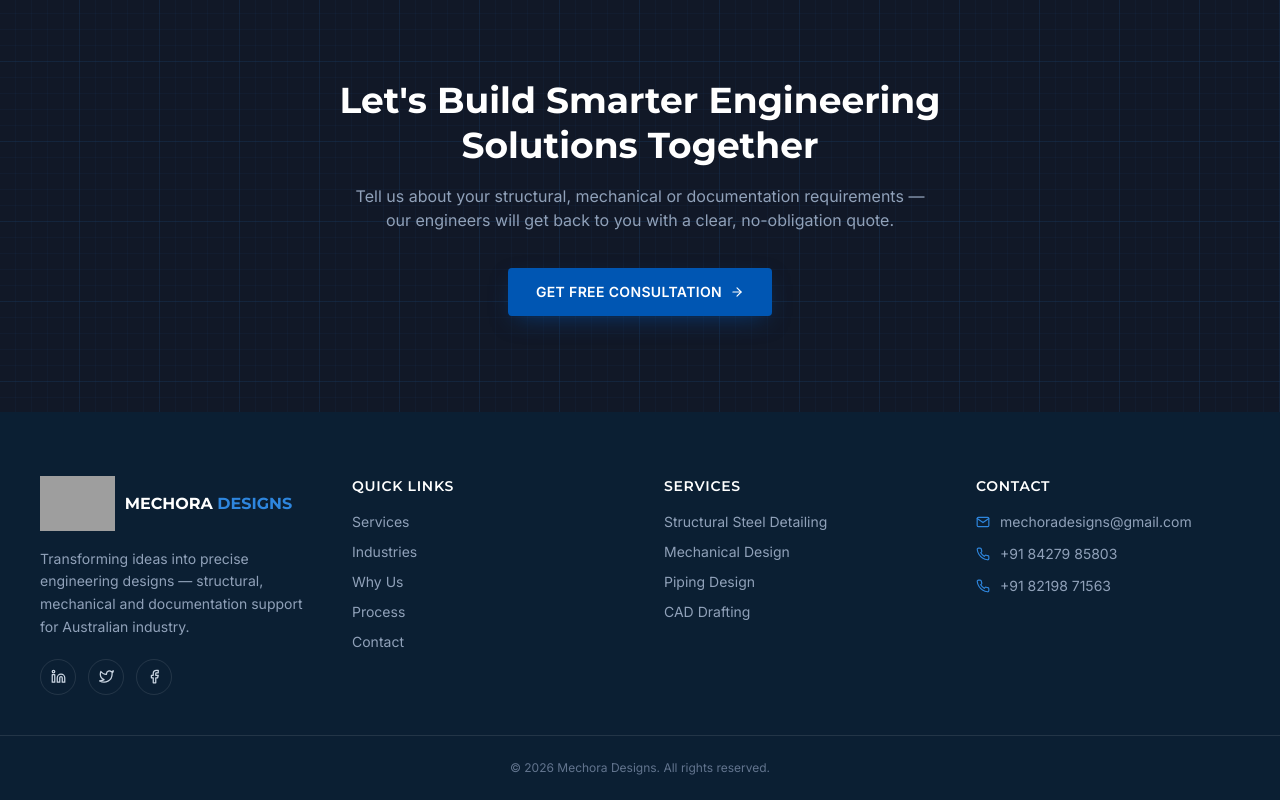
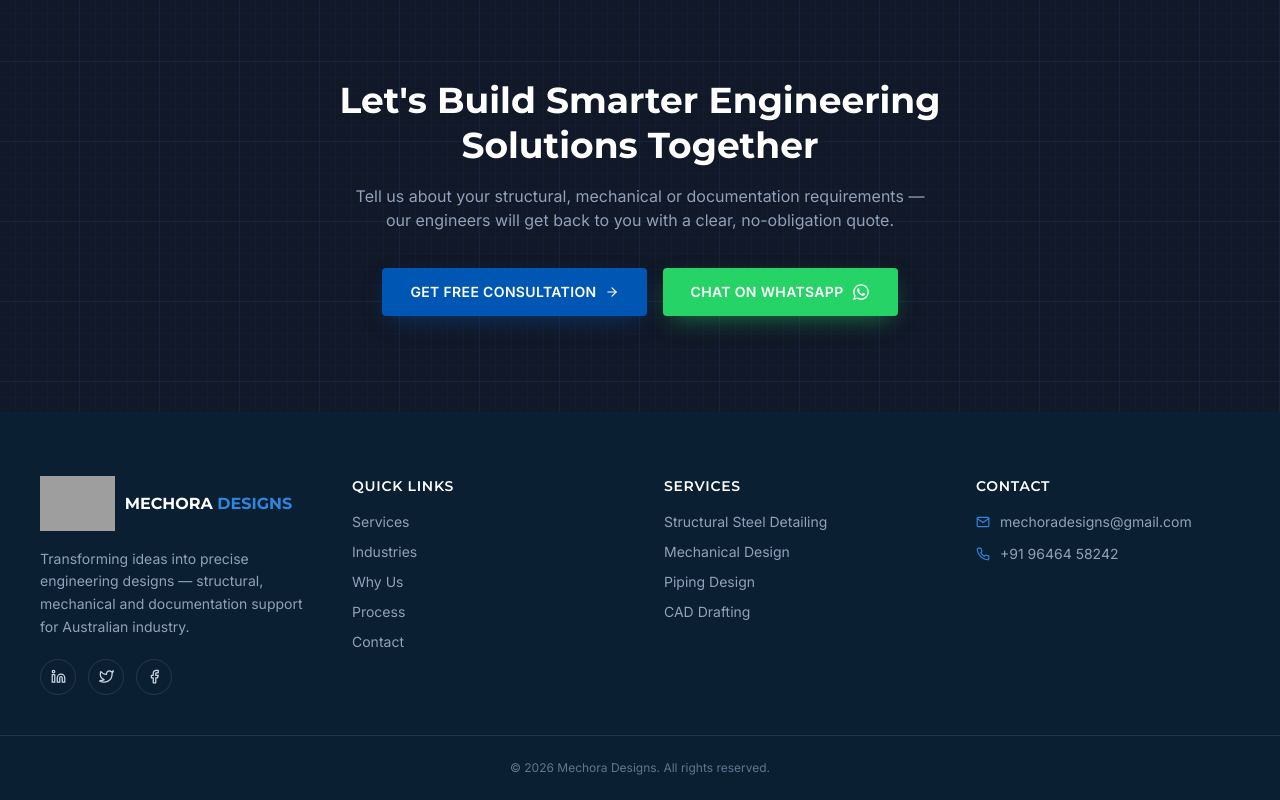
Before and after one commit to RezenBoy/Mechora-Design, a React (Vite) app: page / in a window 1280 px wide. Shown: the part 4648-5448 px from the top of the page. Built offline with nearby package versions, Linux system fonts and the light colour scheme; grey boxes are pictures that could not be loaded.

Commit message:
no chng whatsapp

```diff
--- a/src/components/CTA.tsx
+++ b/src/components/CTA.tsx
@@ -1,6 +1,13 @@
 import { motion } from "framer-motion";
 import { FiArrowRight } from "react-icons/fi";
+import { FaWhatsapp } from "react-icons/fa";
 import Button from "./ui/Button";
+
+const EMAIL = "mechoradesigns@gmail.com";
+const PHONE_NUMBER = "+919646458242";
+const WHATSAPP_MESSAGE = encodeURIComponent(
+  "Hi, I'm interested in your work. Please share more details."
+);
 
 export default function CTA() {
   return (
@@ -31,10 +38,20 @@ export default function CTA() {
           whileInView={{ opacity: 1, y: 0 }}
           viewport={{ once: true }}
           transition={{ duration: 0.6, delay: 0.2 }}
-          className="mt-9"
+          className="mt-9 flex flex-col items-center justify-center gap-4 sm:flex-row"
         >
-          <Button variant="primary" as="a" href="mailto:mechoradesigns@gmail.com" icon={<FiArrowRight />}>
+          <Button variant="primary" as="a" href={`mailto:${EMAIL}`} icon={<FiArrowRight />}>
             Get Free Consultation
+          </Button>
+          <Button
+            variant="whatsapp"
+            as="a"
+            href={`https://wa.me/${PHONE_NUMBER.replace("+", "")}?text=${WHATSAPP_MESSAGE}`}
+            target="_blank"
+            rel="noopener noreferrer"
+            icon={<FaWhatsapp size={18} />}
+          >
+            Chat on WhatsApp
           </Button>
         </motion.div>
       </div>
--- a/src/components/Footer.tsx
+++ b/src/components/Footer.tsx
@@ -86,11 +86,14 @@ export default function Footer() {
                 <FiMail className="text-accent" /> mechoradesigns@gmail.com
               </li>
               <li className="flex items-center gap-2.5">
+                <FiPhone className="text-accent" /> +91 96464 58242
+              </li>
+              {/* <li className="flex items-center gap-2.5">
                 <FiPhone className="text-accent" /> +91 84279 85803
-              </li>
-              <li className="flex items-center gap-2.5">
+              </li> */}
+              {/* <li className="flex items-center gap-2.5">
                 <FiPhone className="text-accent" /> +91 82198 71563
-              </li>
+              </li> */}
               {/* <li className="flex items-center gap-2.5">
                 <FiMapPin className="text-accent" /> Sydney, NSW, Australia
               </li> */}
--- a/src/components/ui/Button.tsx
+++ b/src/components/ui/Button.tsx
@@ -1,6 +1,6 @@
 import { useState, type ButtonHTMLAttributes, type ReactNode, type MouseEvent } from "react";
 
-type Variant = "primary" | "outline" | "ghost";
+type Variant = "primary" | "outline" | "ghost" | "whatsapp";
 
 interface ButtonProps extends ButtonHTMLAttributes<HTMLButtonElement> {
   variant?: Variant;
@@ -8,6 +8,8 @@ interface ButtonProps extends ButtonHTMLAttributes<HTMLButtonElement> {
   icon?: ReactNode;
   as?: "button" | "a";
   href?: string;
+  target?: string;
+  rel?: string;
 }
 
 interface Ripple {
@@ -23,6 +25,8 @@ const variantStyles: Record<Variant, string> = {
     "bg-transparent text-white border border-white/40 hover:border-white hover:bg-white/10",
   ghost:
     "bg-white text-primary border border-line hover:border-accent hover:text-secondary",
+  whatsapp:
+    "bg-[#25D366] text-white hover:bg-[#1ebe5d] shadow-[0_8px_24px_-8px_rgba(37,211,102,0.55)]",
 };
 
 export default function Button({
@@ -32,6 +36,8 @@ export default function Button({
   className = "",
   as = "button",
   href,
+  target,
+  rel,
   ...props
 }: ButtonProps) {
   const [ripples, setRipples] = useState<Ripple[]>([]);
@@ -69,7 +75,13 @@ export default function Button({
 
   if (as === "a" && href) {
     return (
-      <a href={href} className={classes} onClick={handleClick as unknown as (e: MouseEvent<HTMLAnchorElement>) => void}>
+      <a
+        href={href}
+        target={target}
+        rel={rel}
+        className={classes}
+        onClick={handleClick as unknown as (e: MouseEvent<HTMLAnchorElement>) => void}
+      >
         {content}
       </a>
     );
```
